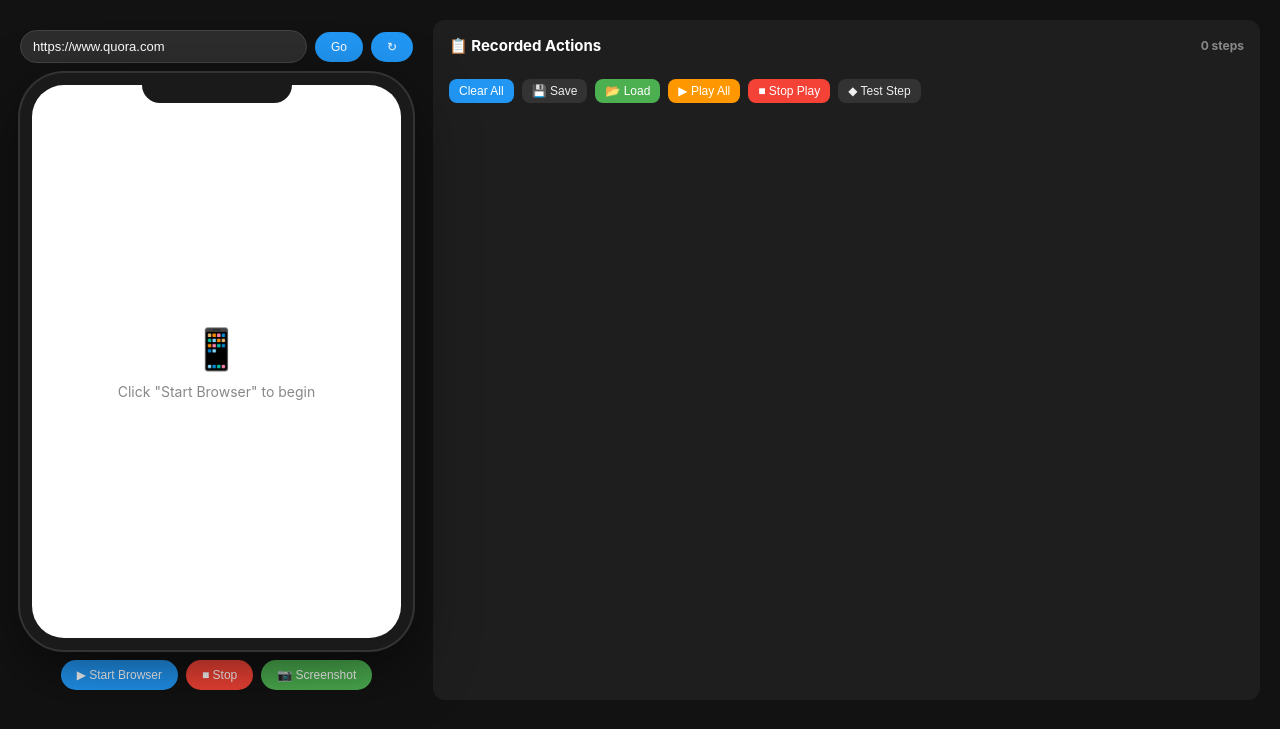
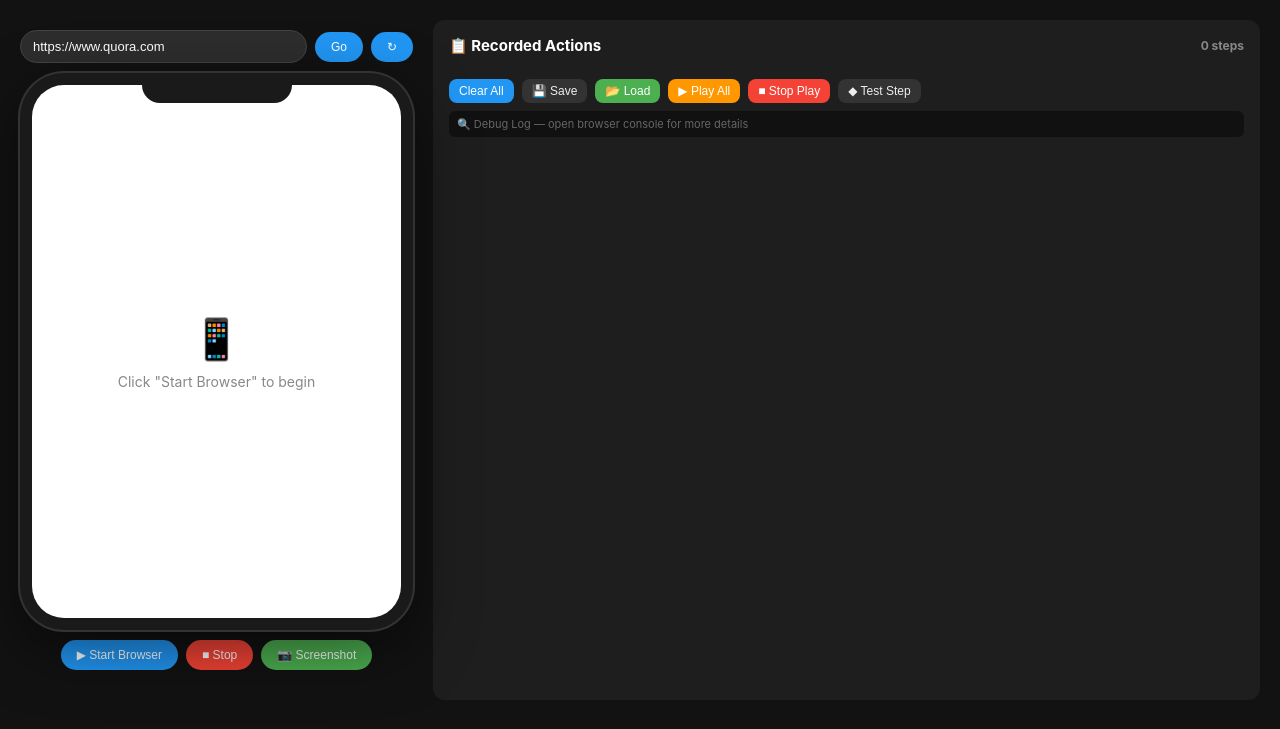
Before and after one commit to luojianwei2006/quora_automation, a Flask app: page /browser in a window 1280 px wide. Shown: the part 48-777 px from the top of the page. Run offline with Flask 3, Linux system fonts and the light colour scheme; some libraries are stand-ins or nearby versions.

Commit message:
feat: 浏览器页面添加详细调试日志面板和状态提示
- 前端添加 debugPanel 实时显示操作日志
- 前端添加 browserStatusMsg 显示当前状态
- startBrowser/navigateToUrl 增加详细错误提示
- 后端 browser_engine 捕获完整 traceback
- api_browser_start 返回错误详情便于排查

```diff
--- a/app.py
+++ b/app.py
@@ -98,9 +98,12 @@
             browser = get_browser()
             browser.start()
             info = browser.get_page_info()
+            if not info.get("ready"):
+                return jsonify({"status": "error", "error": info.get("error", "Browser failed to start"), "debug": info}), 500
             return jsonify({"status": "ok", "info": info})
         except Exception as e:
-            return jsonify({"status": "error", "error": str(e)}), 500
+            import traceback
+            return jsonify({"status": "error", "error": str(e), "debug": traceback.format_exc()}), 500
 
 
 @app.route("/api/browser/stop", methods=["POST"])
--- a/engine/browser_engine.py
+++ b/engine/browser_engine.py
@@ -3,6 +3,8 @@
 Thread-safe implementation with a dedicated browser thread.
 """
 import os
+import sys
+import traceback
 import time
 import json
 import base64
@@ -405,7 +407,9 @@
                 _update_cache()
 
         except Exception as e:
-            self._cached_info = {"ready": False, "error": str(e)}
+            tb = traceback.format_exc()
+            print(f"[BrowserEngine] FATAL: {e}\n{tb}", file=sys.stderr, flush=True)
+            self._cached_info = {"ready": False, "error": str(e), "traceback": tb}
             self._ready.set()
             # Put error result for any pending command
             try:
--- a/templates/browser.html
+++ b/templates/browser.html
@@ -361,6 +361,7 @@
                 <button onclick="stopBrowser()" style="background:#f44336;">■ Stop</button>
                 <button onclick="takeScreenshot()" style="background:#4CAF50;">📷 Screenshot</button>
             </div>
+            <div id="browserStatusMsg" style="text-align:center;font-size:11px;color:#888;min-height:16px;margin-top:4px;width:393px;"></div>
         </div>
 
         <!-- Action Panel -->
@@ -379,6 +380,9 @@
                 <button class="btn btn-sm btn-secondary" onclick="testSingleStep()">◆ Test Step</button>
             </div>
             <div id="playbackStatus" style="margin-top:8px;font-size:12px;color:#888;"></div>
+            <div class="debug-panel" id="debugPanel" style="margin-top:8px;max-height:150px;overflow-y:auto;background:#111;border-radius:6px;padding:4px;">
+                <div style="font-size:11px;color:#666;padding:2px 4px;">🔍 Debug Log — open browser console for more details</div>
+            </div>
         </div>
     </div>
 
@@ -435,15 +439,50 @@
         let isRecordingMode = true;
         let dragStartX = 0, dragStartY = 0, isDraggingForRecord = false;
 
+        // ─── Debug logger ───────────────────────────────────────────
+        function debug(msg, type) {
+            type = type || 'info';
+            var ts = new Date().toLocaleTimeString();
+            var line = '[' + ts + '] ' + msg;
+            console.log('[Browser]', line);
+
+            var panel = document.getElementById('debugPanel');
+            if (!panel) return;
+            var entry = document.createElement('div');
+            entry.textContent = line;
+            entry.style.cssText = 'font-size:11px;font-family:monospace;padding:2px 4px;' +
+                (type === 'error' ? 'color:#f44336;' :
+                 type === 'ok' ? 'color:#4CAF50;' :
+                 type === 'warn' ? 'color:#FF9800;' : 'color:#888;');
+            panel.prepend(entry);
+            // Keep max 50 lines
+            while (panel.children.length > 50) panel.lastChild.remove();
+        }
+
+        function showStatus(msg, type) {
+            var el = document.getElementById('browserStatusMsg');
+            if (el) {
+                el.textContent = msg;
+                el.style.color = type === 'error' ? '#f44336' :
+                    type === 'ok' ? '#4CAF50' :
+                    type === 'warn' ? '#FF9800' : '#aaa';
+            }
+        }
+
         // ─── Browser Control ───────────────────────────────────────
 
         async function startBrowser() {
-            const btn = document.getElementById('startBrowserBtn');
-            btn.textContent = '⏳ Starting...';
+            debug('startBrowser() called', 'warn');
+            var btn = document.getElementById('startBrowserBtn');
+            btn.textContent = '⏳ ' + ('browser.starting' || 'Starting...');
             btn.disabled = true;
+            showStatus('Starting browser engine...', 'warn');
+
             try {
-                const res = await fetch('/api/browser/start', { method: 'POST' });
-                const data = await res.json();
+                var res = await fetch('/api/browser/start', { method: 'POST' });
+                var data = await res.json();
+                debug('startBrowser response: ' + JSON.stringify(data), data.status === 'ok' ? 'ok' : 'error');
+
                 if (data.status === 'ok') {
                     browserRunning = true;
                     document.getElementById('browserStatusDot').className = 'status-dot online';
@@ -452,19 +491,27 @@
                     document.getElementById('browserScreenshot').style.display = 'block';
                     btn.textContent = '▶ Browser Running';
                     btn.style.background = '#4CAF50';
+                    showStatus('Browser started. Navigate to a URL.', 'ok');
+                    debug('Browser engine started, now navigating...', 'warn');
                     navigateToUrl();
                 } else {
-                    alert('Failed to start browser: ' + (data.error || 'Unknown error'));
+                    showStatus('Failed: ' + (data.error || 'Unknown'), 'error');
+                    debug('FAIL: ' + (data.error || 'Unknown error'), 'error');
+                    alert('❌ Failed to start browser:\n\n' + (data.error || 'Unknown error') + '\n\nCheck: pip install playwright && python -m playwright install chromium');
                     btn.textContent = '▶ Start Browser';
+                    btn.disabled = false;
                 }
             } catch(e) {
-                alert('Error: ' + e.message);
+                debug('EXCEPTION: ' + e.message, 'error');
+                showStatus('Connection error: ' + e.message, 'error');
+                alert('❌ Cannot connect to server:\n\n' + e.message + '\n\nMake sure the Flask server is running on port 5050.');
                 btn.textContent = '▶ Start Browser';
+                btn.disabled = false;
             }
-            btn.disabled = false;
         }
 
         async function stopBrowser() {
+            debug('stopBrowser() called', 'warn');
             try {
                 await fetch('/api/browser/stop', { method: 'POST' });
                 browserRunning = false;
@@ -474,61 +521,92 @@
                 document.getElementById('startBrowserBtn').style.background = '';
                 document.getElementById('browserScreenshot').style.display = 'none';
                 document.getElementById('browserPlaceholder').style.display = 'flex';
+                showStatus('Browser stopped.', 'info');
+                debug('Browser stopped', 'info');
             } catch(e) {
-                console.error(e);
+                debug('stopBrowser error: ' + e.message, 'error');
             }
         }
 
         async function navigateToUrl() {
-            const url = document.getElementById('urlInput').value.trim();
-            if (!url) return;
+            var url = document.getElementById('urlInput').value.trim();
+            if (!url) { debug('navigateToUrl: empty URL, skipping', 'warn'); return; }
+            if (!url.startsWith('http')) url = 'https://' + url;
+
+            debug('navigateToUrl(' + url + ') browserRunning=' + browserRunning, 'warn');
+
             if (!browserRunning) {
+                debug('Browser not running, starting first...', 'warn');
                 await startBrowser();
-                setTimeout(() => navigateToUrl(), 1000);
+                if (browserRunning) {
+                    document.getElementById('urlInput').value = url;
+                    await navigateToUrl();
+                }
                 return;
             }
+
+            showStatus('Navigating to ' + url + ' ...', 'warn');
             try {
-                const res = await fetch('/api/browser/navigate', {
+                var res = await fetch('/api/browser/navigate', {
                     method: 'POST',
                     headers: {'Content-Type': 'application/json'},
-                    body: JSON.stringify({url: url.startsWith('http') ? url : 'https://' + url})
+                    body: JSON.stringify({url: url})
                 });
-                const data = await res.json();
+                var data = await res.json();
+                debug('navigate response: status=' + data.status + ' info=' + JSON.stringify(data.info||{}), data.status === 'ok' ? 'ok' : 'error');
+
+                if (data.status === 'error') {
+                    showStatus('Navigation error: ' + (data.error || 'Unknown'), 'error');
+                    debug('NAV ERROR: ' + data.error, 'error');
+                    return;
+                }
+
                 if (data.screenshot) {
                     document.getElementById('browserScreenshot').src = data.screenshot;
                     document.getElementById('browserScreenshot').style.display = 'block';
                     document.getElementById('browserPlaceholder').style.display = 'none';
+                    debug('Screenshot loaded, size=' + data.screenshot.length, 'ok');
+                } else {
+                    debug('No screenshot in response!', 'warn');
                 }
+
                 if (data.info) {
                     document.getElementById('urlInput').value = data.info.url || url;
+                    showStatus('Loaded: ' + (data.info.title || data.info.url || url), 'ok');
                 }
             } catch(e) {
-                console.error(e);
+                debug('navigateToUrl EXCEPTION: ' + e.message, 'error');
+                showStatus('Network error: ' + e.message, 'error');
             }
         }
 
         async function refreshPage() {
-            const url = document.getElementById('urlInput').value.trim();
+            var url = document.getElementById('urlInput').value.trim();
+            debug('refreshPage(), current URL=' + url, 'info');
             if (url) await navigateToUrl();
         }
 
         async function takeScreenshot() {
+            debug('takeScreenshot() called', 'info');
             try {
-                const res = await fetch('/api/browser/screenshot');
-                const data = await res.json();
+                var res = await fetch('/api/browser/screenshot');
+                var data = await res.json();
                 if (data.screenshot) {
                     document.getElementById('browserScreenshot').src = data.screenshot;
+                    debug('Screenshot taken', 'ok');
+                } else {
+                    debug('No screenshot returned', 'warn');
                 }
             } catch(e) {
-                console.error(e);
+                debug('takeScreenshot error: ' + e.message, 'error');
             }
         }
 
         async function fetchScreenshot() {
             if (!browserRunning) return;
             try {
-                const res = await fetch('/api/browser/screenshot');
-                const data = await res.json();
+                var res = await fetch('/api/browser/screenshot');
+                var data = await res.json();
                 if (data.screenshot) {
                     document.getElementById('browserScreenshot').src = data.screenshot;
                 }
```
